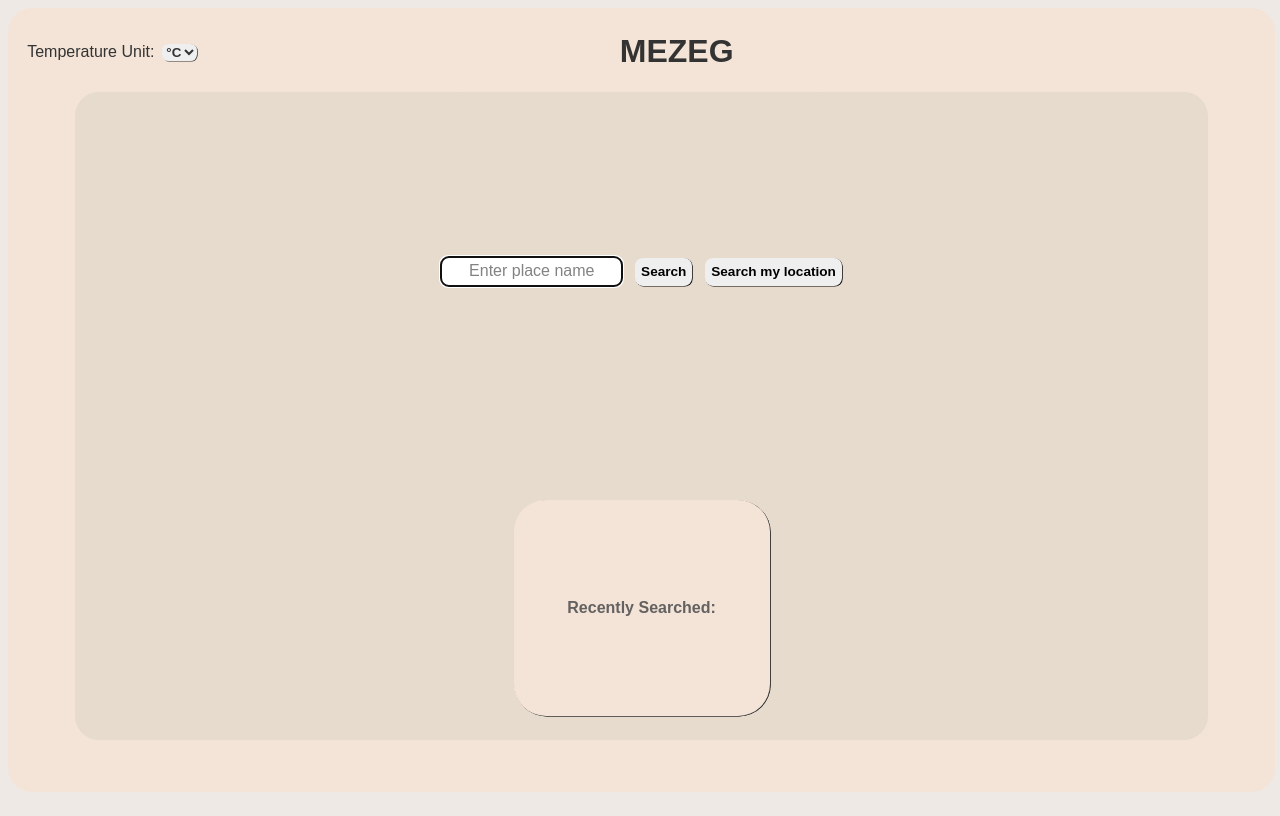
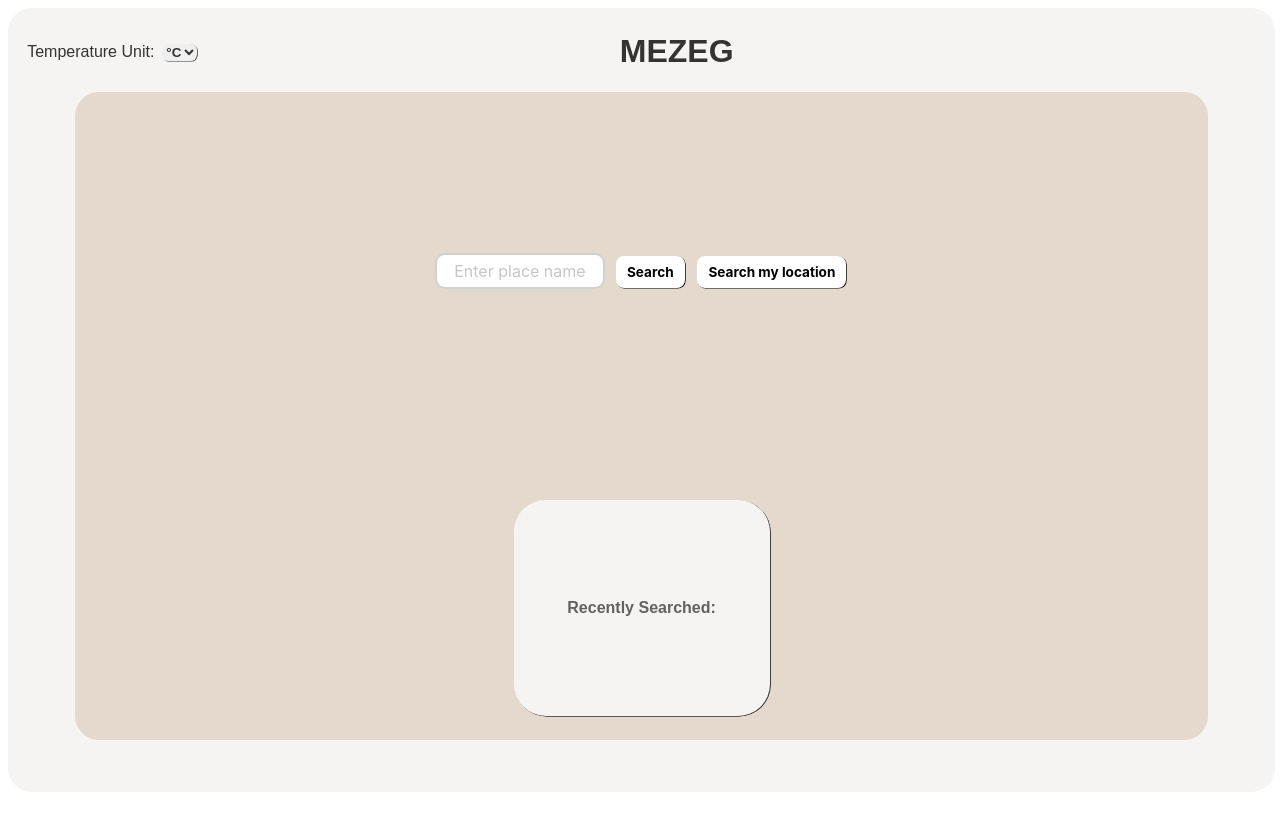
Before and after one commit to Talvin1/WeatherSite, a React (Create React App) app: page / in a window 1280 px wide. Built offline with nearby package versions, Linux system fonts and the light colour scheme; the HTML template or start-up script is replaced by a standard one.

Commit message:
Refactor(Moved TempForm to a new component and started adding antDesign elements)

```diff
--- a/package.json
+++ b/package.json
@@ -12,6 +12,7 @@
     "@types/jest": "^27.5.2",
     "@types/node": "^16.18.22",
     "@uidotdev/usehooks": "^2.4.1",
+    "antd": "^5.10.2",
     "axios": "^1.4.0",
     "framer-motion": "^10.16.4",
     "fuse.js": "^6.6.2",
--- a/src/SCSS/HomePage.scss
+++ b/src/SCSS/HomePage.scss
@@ -2,10 +2,12 @@ $color_1: #333;
 $color_2: black;
 $color_3: #646161;
 $font-family_1: sans-serif;
-$background-color_1: #f3e4d7;
-$background-color_3: rgb(230, 219, 205);
+// $background-color_1: #f3e4d7;
+$background-color_1: #f6f4f2;
+// $background-color_3: rgb(230, 219, 205);
+$background-color_3: rgb(228, 217, 204);
+// $background-color_4: #e2dad3;
 $background-color_4: #e2dad3;
-$background-color_5: #eee9e4;
 
 html {
   overflow: hidden;
@@ -15,7 +17,6 @@ html {
 body {
   margin: 1vh;
   padding: 0;
-  background-color: $background-color_5;
 }
 #root {
   margin: 0;
@@ -124,7 +125,8 @@ select {
   }
 }
 .search_btn {
-  height: 3.5vh;
+  height: 4vh;
+  width: fit-content;
   border-radius: 1vh;
   border: 0vh solid #cbb8b8;
   color: $color_2;
@@ -138,7 +140,8 @@ select {
   }
 }
 .searchbar {
-  height: 3.4vh;
+  width: 13vw;
+  height: 4vh;
   border-radius: 1vh;
   border: 0vh solid #cbb8b8;
   box-shadow: 0.09vh 0.04vw;
--- a/src/SCSS/LocationPage.scss
+++ b/src/SCSS/LocationPage.scss
@@ -19,6 +19,7 @@ body {
 }
 .leaflet-container {
   height: 50vh;
+  border-radius: 2vh;
 }
 .map_div {
   width: 30vw;
--- a/src/components/CenterHomepage.tsx
+++ b/src/components/CenterHomepage.tsx
@@ -5,6 +5,7 @@ import { useNavigate } from "react-router";
 import { useForm } from "react-hook-form";
 import Swal from "sweetalert2";
 import TempType from "../types/TempType";
+import { Input } from "antd";
 
 type SearchData = { tempType: TempType; cityName: string };
 
@@ -34,7 +35,6 @@ const CenterHomepage: React.FC<CenterHomepageProps> = ({ tempType }) => {
           }
         }
         localStorage.setItem("searchHistory", JSON.stringify(searchHistory));
-        // localStorage.setItem("cityName", data.cityName);
         navigate("/location/" + data.cityName);
       }
     } catch (error) {
@@ -92,18 +92,16 @@ const CenterHomepage: React.FC<CenterHomepageProps> = ({ tempType }) => {
   return (
     <div className="header_div">
       <form className="form" onSubmit={handleSubmit(searchLocation)}>
-        <input
+        <Input
           {...register("cityName")}
           className="searchbar"
           type="text"
           autoFocus={true}
           placeholder={"Enter place name"}
         />
-        <motion.input className="search_btn" whileHover={{ scale: 1.03 }} type="submit" value="Search" />
-        <motion.input
+        <Input className="search_btn" type="submit" value="Search" />
+        <Input
           className="search_btn"
-          whileTap={{ scale: 0.8 }}
-          whileHover={{ scale: 1.03 }}
           type="button"
           onClick={() => searchMyLocation()}
           value="Search my location"
--- /dev/null
+++ b/src/components/TempForm.tsx
@@ -0,0 +1,38 @@
+import React from "react";
+import { UseFormRegister, UseFormSetValue } from "react-hook-form";
+import SearchData from "../types/SearchData";
+import TempType from "../types/TempType";
+
+type TempFormProps = {
+  register: UseFormRegister<SearchData>;
+  setValue: UseFormSetValue<SearchData>;
+  tempType: TempType;
+  setTempType: (tempType: TempType) => void;
+};
+
+const TempForm: React.FC<TempFormProps> = ({ register, setValue, tempType, setTempType }) => {
+  const handleTempTypeChange = (e: React.ChangeEvent<HTMLSelectElement>) => {
+    const selectedTempType = e.target.value as TempType;
+    setTempType(selectedTempType);
+    setValue("tempType", selectedTempType); // Update the form value
+  };
+
+  return (
+    <label className="form_label">
+      Temperature Unit:
+      <select {...register("tempType")} value={tempType} onChange={handleTempTypeChange} className="temp_select">
+        <option className="tempOption" value="metric">
+          °C
+        </option>
+        <option className="tempOption" value="imperial">
+          °F
+        </option>
+        <option className="tempOption" value="kelvin">
+          °K
+        </option>
+      </select>
+    </label>
+  );
+};
+
+export default TempForm;
--- a/src/pages/HomePage.tsx
+++ b/src/pages/HomePage.tsx
@@ -4,6 +4,7 @@ import "../images/search.png";
 import CenterHomepage from "../components/CenterHomepage";
 import RecentSearches from "../components/RecentSearches";
 import TempType from "../types/TempType";
+import TempForm from "../components/TempForm";
 type SearchData = { tempType: TempType; cityName: string };
 
 interface HomepageProps {
@@ -22,35 +23,10 @@ const Homepage: React.FC<HomepageProps> = ({ tempType, setTempType }) => {
   const localStorageSearchHistory = localStorage.getItem("searchHistory") ?? "[]";
   const searchHistory = JSON.parse(localStorageSearchHistory);
 
-  const TempForm = () => {
-    const handleTempTypeChange = (e: React.ChangeEvent<HTMLSelectElement>) => {
-      const selectedTempType = e.target.value as TempType;
-      setTempType(selectedTempType);
-      setValue("tempType", selectedTempType); // Update the form value
-    };
-
-    return (
-      <label className="form_label">
-        Temperature Unit:
-        <select {...register("tempType")} value={tempType} onChange={handleTempTypeChange} className="temp_select">
-          <option className="tempOption" value="metric">
-            °C
-          </option>
-          <option className="tempOption" value="imperial">
-            °F
-          </option>
-          <option className="tempOption" value="kelvin">
-            °K
-          </option>
-        </select>
-      </label>
-    );
-  };
-
   return (
     <div className="page_div">
       <div className="top_bar">
-        <TempForm />
+        <TempForm setValue={setValue} register={register} tempType={watch("tempType")} setTempType={setTempType} />
         <h1 className="title">MEZEG</h1>
       </div>
       <div className="header_div">
--- a/src/pages/LocationPage.tsx
+++ b/src/pages/LocationPage.tsx
@@ -46,6 +46,7 @@ const LocationPage: React.FC<LocationPageProps> = ({ tempType }) => {
   } else {
     return (
       <div className="full_container">
+        {/* <TempForm register={} setValue={} tempType={} setTempType={}></TempForm> */}
         <div className="top_bar">
           <Link to="/">
             <img className="cloud_image" src={cloud_icon} alt="logo" />
@@ -55,11 +56,6 @@ const LocationPage: React.FC<LocationPageProps> = ({ tempType }) => {
           {weatherData ? <h1>{weatherData.name}</h1> : <div>Error, cannot fetch data</div>}
           <p>
             Temperature in {weatherData?.name} is: {weatherData?.main.temp} degrees{" "}
-            {/* {weatherData?.main.temp && weatherData.main.temp > 21 ? (
-              <img className="sun_icon" src={sunIcon} alt="logo" />
-            ) : (
-              <img className="sun_icon" src={cloud_icon} alt="logo" /> */}
-            {/* )} */}
           </p>
           <p>Feels like: {weatherData?.main.feels_like}</p>
           <p>
```
Also changed, not shown: 2 other files (tests, documents, lock files or other folders).
